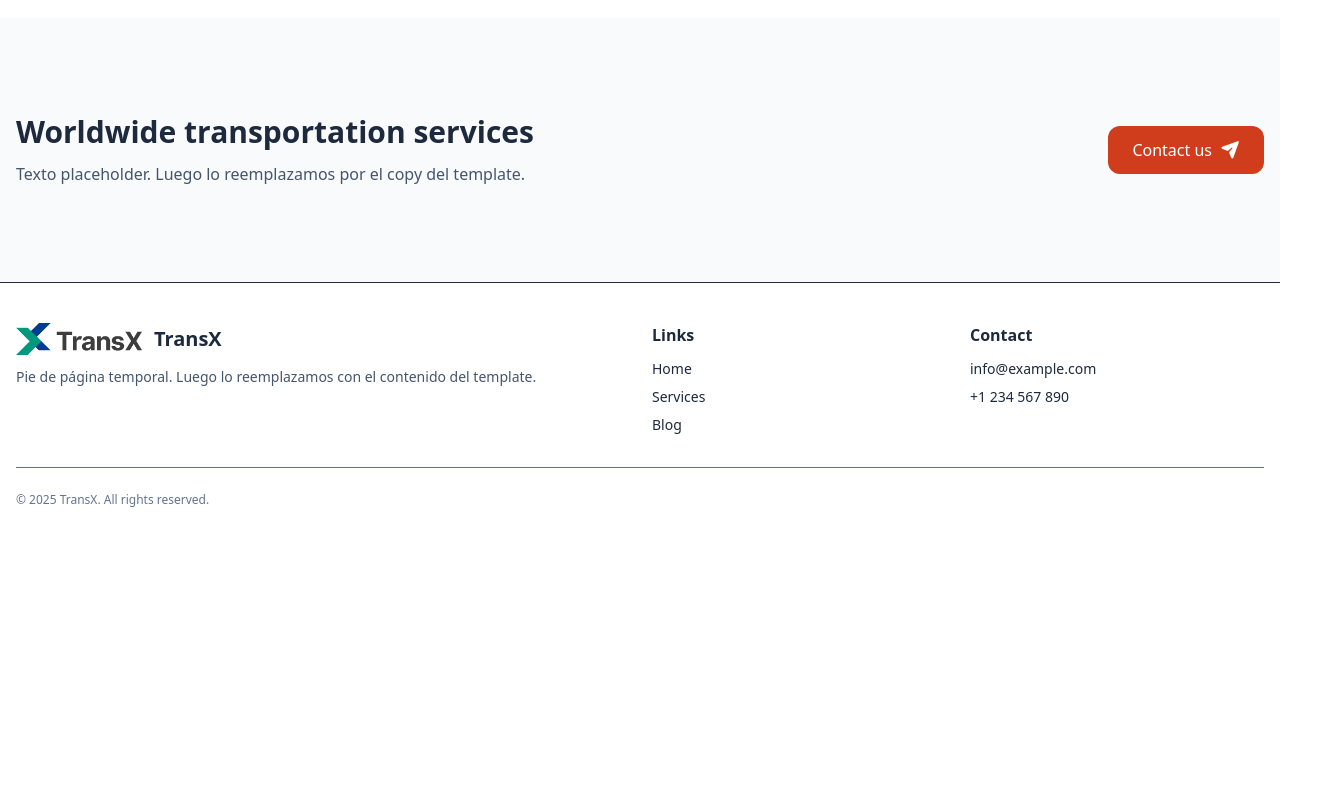
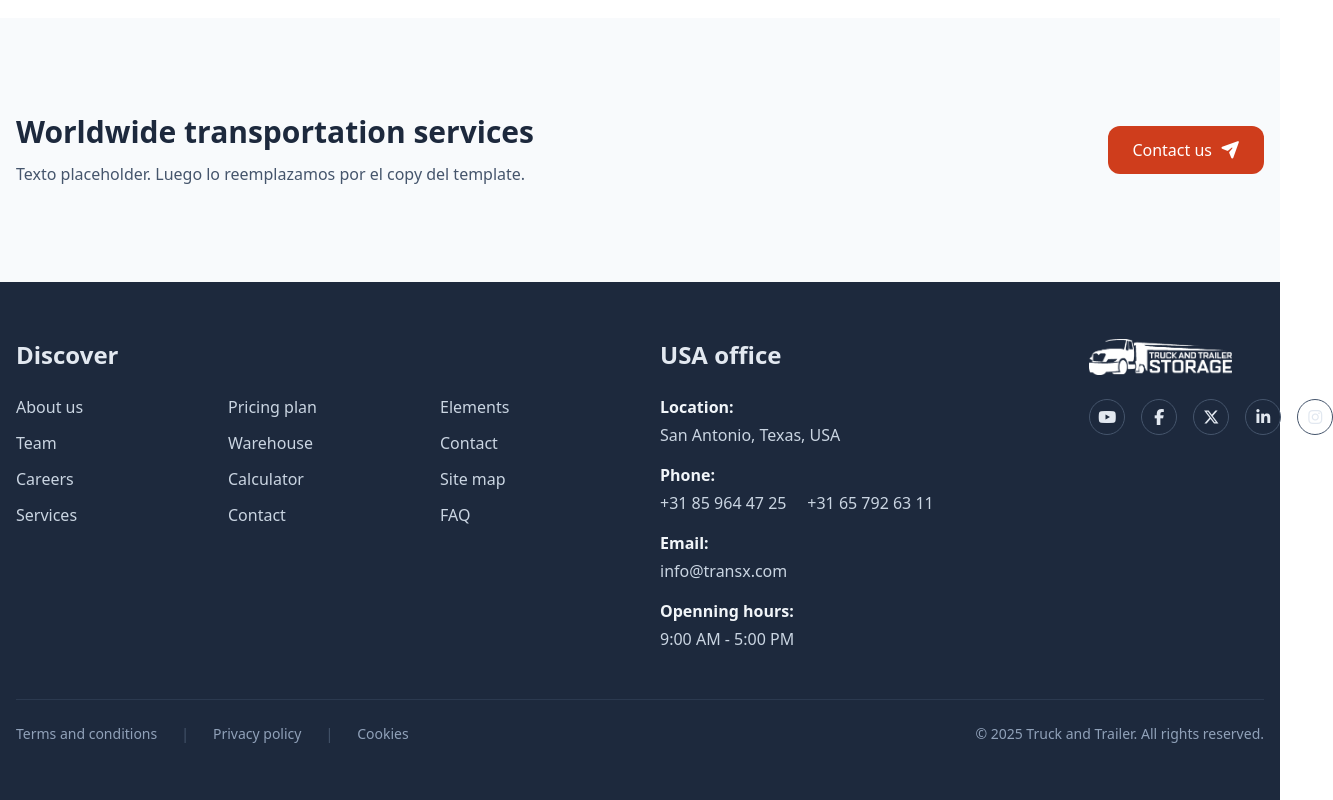
Before and after one commit to cceo-developer/truck-and-trailer-website, a Vue app: page / in a window 1280 px wide. Shown: the part 1395-2195 px from the top of the page, 1333 px wide, since content can reach past the window. Before the commit the page ends 1943 px from the top, so only its background shows below. Built offline with nearby package versions, Linux system fonts and the light colour scheme.

Commit message:
feat: :sparkles: Finish Footer

```diff
--- a/src/layout/components/FooterBar.vue
+++ b/src/layout/components/FooterBar.vue
@@ -1,39 +1,128 @@
 <template>
-    <div class="mx-auto max-w-7xl px-4 py-10">
-        <div class="grid md:grid-cols-4 gap-6">
-            <div class="md:col-span-2">
-                <div class="flex items-center gap-3">
-                    <img :src="logo" alt="Logo" class="h-8 w-auto" />
-                    <span class="font-bold text-xl">TransX</span>
+    <footer class="bg-slate-800 text-slate-200">
+        <div class="mx-auto max-w-7xl px-4 py-14">
+            <!-- top row -->
+            <div class="grid gap-10 md:grid-cols-12">
+                <!-- Discover (3 columns de links) -->
+                <section class="md:col-span-6">
+                    <h3 class="text-2xl font-semibold">Discover</h3>
+                    <div class="mt-6 grid gap-8 sm:grid-cols-2 lg:grid-cols-3">
+                        <nav v-for="(col, idx) in discover" :key="idx" aria-label="Discover column">
+                            <ul class="space-y-3 text-slate-300">
+                                <li v-for="link in col" :key="link.label">
+                                    <RouterLink
+                                        v-if="link.to" :to="link.to"
+                                        class="hover:text-white focus:outline-none focus:ring-2 focus:ring-primary-500 rounded">
+                                        {{ link.label }}
+                                    </RouterLink>
+                                    <a
+                                        v-else :href="link.href || '#'"
+                                        class="hover:text-white focus:outline-none focus:ring-2 focus:ring-primary-500 rounded">
+                                        {{ link.label }}
+                                    </a>
+                                </li>
+                            </ul>
+                        </nav>
                     </div>
-                <p class="mt-3 text-sm text-slate-600">
-                    Pie de página temporal. Luego lo reemplazamos con el contenido del template.
-                </p>
+                </section>
+
+                <!-- USA office -->
+                <section class="md:col-span-4">
+                    <h3 class="text-2xl font-semibold">USA office</h3>
+                    <dl class="mt-6 space-y-4 text-slate-300">
+                        <div>
+                            <dt class="font-semibold text-slate-100">Location:</dt>
+                            <dd class="mt-1">San Antonio, Texas, USA</dd>
                         </div>
                         <div>
-                <h5 class="font-semibold">Links</h5>
-                <ul class="mt-3 space-y-2 text-sm">
-                    <li><RouterLink to="/">Home</RouterLink></li>
-                    <li><a href="#">Services</a></li>
-                    <li><a href="#">Blog</a></li>
-                </ul>
+                            <dt class="font-semibold text-slate-100">Phone:</dt>
+                            <dd class="mt-1">
+                                +31 85 964 47 25 &nbsp;&nbsp;&nbsp; +31 65 792 63 11
+                            </dd>
                         </div>
                         <div>
-                <h5 class="font-semibold">Contact</h5>
-                <ul class="mt-3 space-y-2 text-sm">
-                    <li>info@example.com</li>
-                    <li>+1 234 567 890</li>
+                            <dt class="font-semibold text-slate-100">Email:</dt>
+                            <dd class="mt-1">
+                                <a href="mailto:info@transx.com" class="hover:text-white">info@transx.com</a>
+                            </dd>
+                        </div>
+                        <div>
+                            <dt class="font-semibold text-slate-100">Openning hours:</dt>
+                            <dd class="mt-1">9:00 AM - 5:00 PM</dd>
+                        </div>
+                    </dl>
+                </section>
+
+                <!-- Logo + redes -->
+                <aside class="md:col-span-2 flex md:block items-start md:items-end justify-between md:justify-start">
+                    <div class="flex items-center gap-3">
+                        <img src="@/assets/truck/logo-blanco.png" alt="Truck logo" class="h-9 w-auto" />
+                    </div>
+                    <ul class="mt-6 flex gap-4 md:justify-start">
+                        <li v-for="s in social" :key="s.label">
+                            <a
+                                :href="s.href" target="_blank" rel="noopener"
+                                class="inline-flex size-9 items-center justify-center rounded-full border border-slate-600 hover:border-slate-400 hover:text-white"
+                                :aria-label="s.label" title="">
+                                <i :class="s.icon"></i>
+                            </a>
+                        </li>
                     </ul>
+                </aside>
+            </div>
+
+            <!-- bottom row -->
+            <div class="mt-12 border-t border-slate-700/70 pt-6 flex flex-col md:flex-row md:items-center md:justify-between gap-4">
+                <nav aria-label="Legal links" class="flex flex-wrap items-center gap-x-6 gap-y-2 text-sm text-slate-400">
+                    <RouterLink to="/terms" class="hover:text-white">Terms and conditions</RouterLink>
+                    <span class="hidden md:inline text-slate-600">|</span>
+                    <RouterLink to="/privacy" class="hover:text-white">Privacy policy</RouterLink>
+                    <span class="hidden md:inline text-slate-600">|</span>
+                    <RouterLink to="/cookies" class="hover:text-white">Cookies</RouterLink>
+                </nav>
+                <div class="text-sm text-slate-400">
+                    © {{ year }} Truck and Trailer. All rights reserved.
                 </div>
             </div>
-        <div class="mt-8 border-t pt-6 text-xs text-slate-500">
-            © {{ new Date().getFullYear() }} TransX. All rights reserved.
         </div>
-    </div>
+    </footer>
 </template>
 
 <script setup>
-import logo from '@/assets/logo_black.png'
+
+const year = new Date().getFullYear();
+
+// 3 columnas tipo template
+
+const discover = [
+    [
+        { label: 'About us', to: '/about' },
+        { label: 'Team', to: '/team' },
+        { label: 'Careers', to: '/careers' },
+        { label: 'Services', to: '/services' },
+    ],
+    [
+        { label: 'Pricing plan', to: '/pricing' },
+        { label: 'Warehouse', to: '/warehouse' },
+        { label: 'Calculator', to: '/calculator' },
+        { label: 'Contact', to: '/contact' },
+    ],
+    [
+        { label: 'Elements', to: '/elements' },
+        { label: 'Contact', to: '/contact' },
+        { label: 'Site map', to: '/sitemap' },
+        { label: 'FAQ', to: '/faq' },
+    ],
+]
+
+// redes (Font Awesome brands)
+const social = [
+    { label: 'YouTube', icon: 'fa-brands fa-youtube', href: '#' },
+    { label: 'Facebook', icon: 'fa-brands fa-facebook-f', href: '#' },
+    { label: 'Twitter', icon: 'fa-brands fa-x-twitter', href: '#' },
+    { label: 'LinkedIn', icon: 'fa-brands fa-linkedin-in', href: '#' },
+    { label: 'Instagram', icon: 'fa-brands fa-instagram', href: '#' },
+]
 </script>
 
 <style scoped>
```
Also changed, not shown: src/assets/truck/logo-blanco.png (added). Lines whose indentation alone changed are shown as unchanged.
